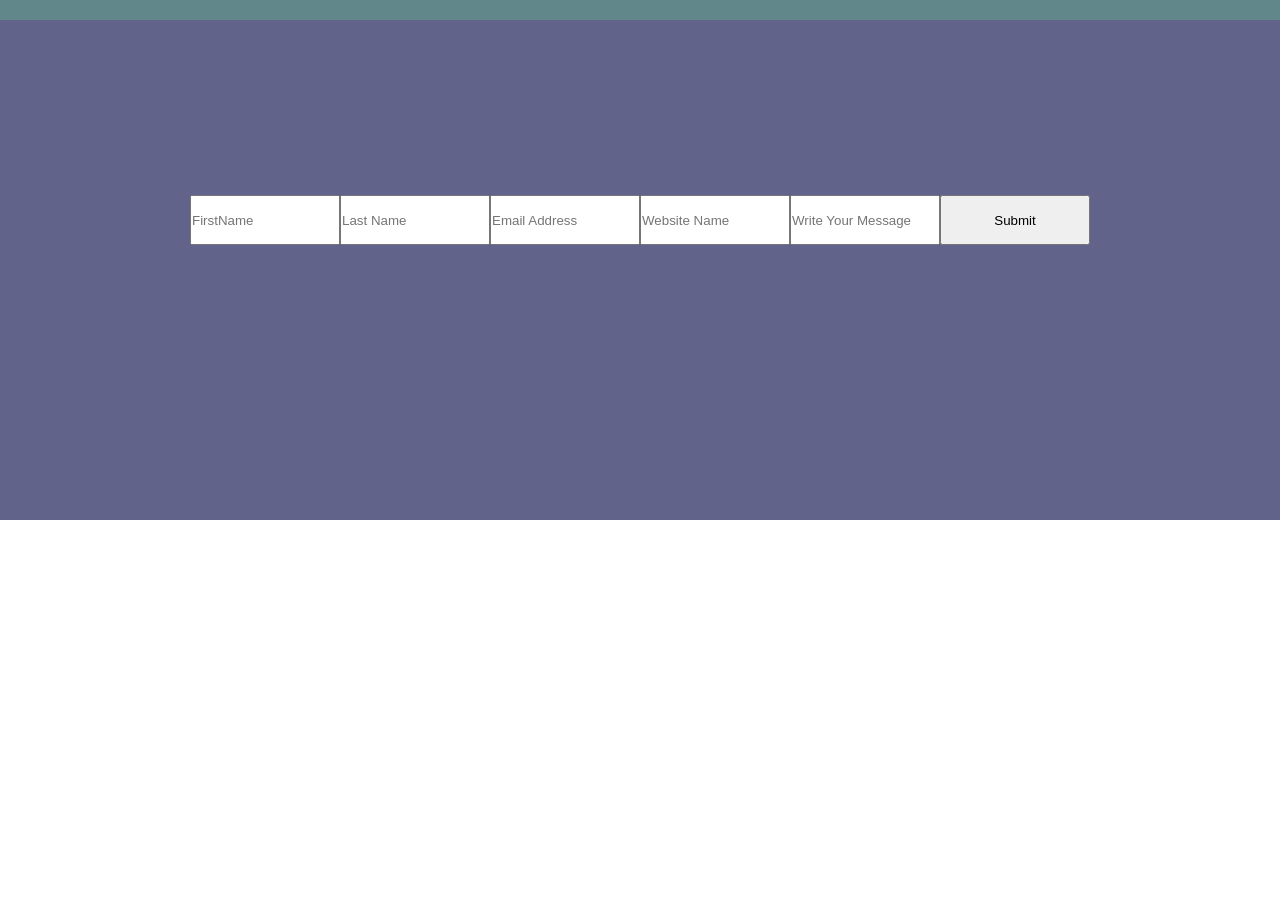
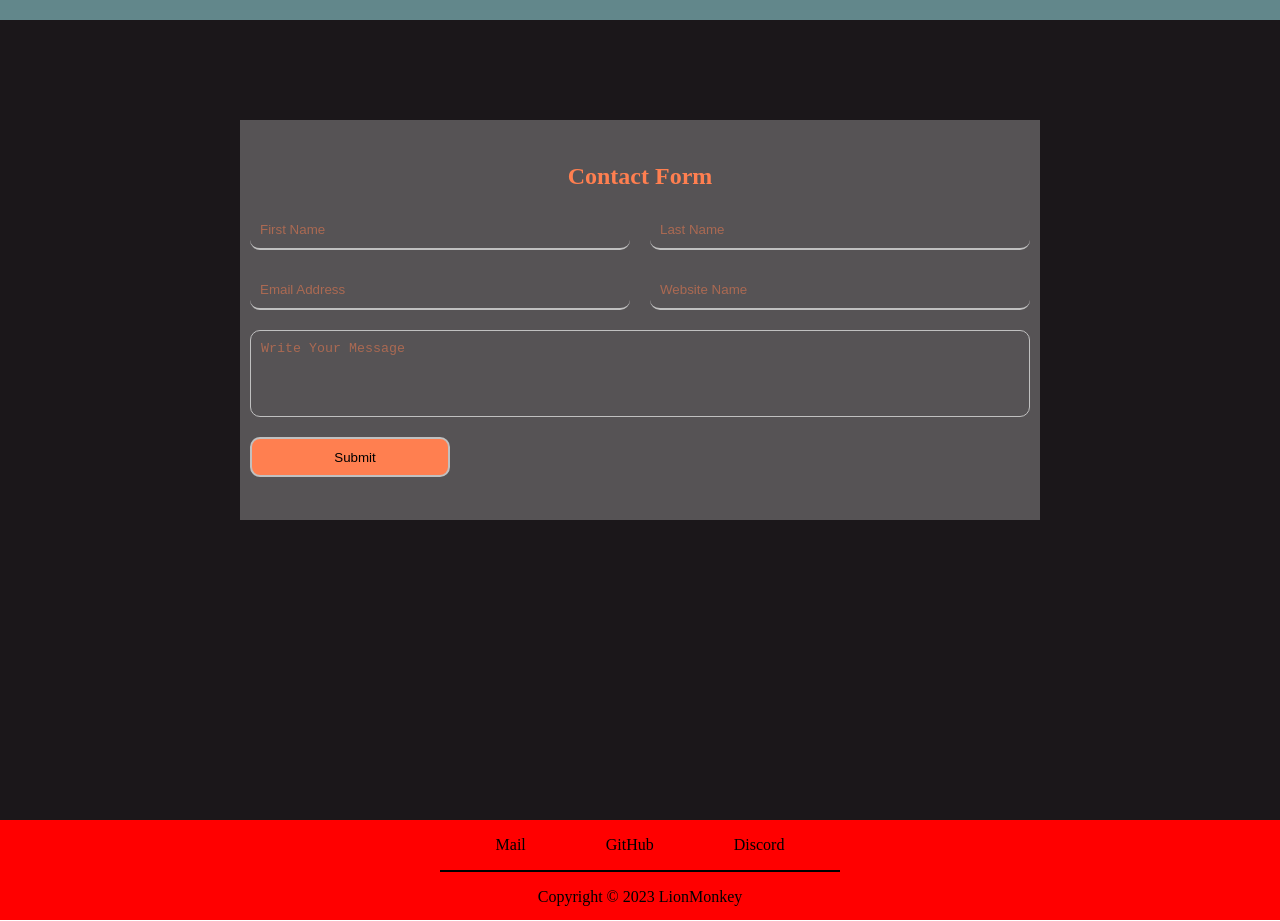
Before and after one commit to LionMonk3y/lionMonkeyDevPortfolio, a plain HTML site: page index.html in a window 1280 px wide. Shown: the part 2380-3301 px from the top of the page. Before the commit the page ends 2900 px from the top, so only its background shows below. Drawn offline with Linux system fonts and the light colour scheme.

Commit message:
Contact form update / New footer

```diff
--- a/index.html
+++ b/index.html
@@ -86,16 +86,32 @@
 
   <section id="contactFormSection">
     <div id="contactFormBox">
+      <h2>Contact Form</h2>
       <form action="" id="contactForm">
-        <input type="text" placeholder="FirstName">
+        <input type="text" placeholder="First Name">
         <input type="text" placeholder="Last Name">
-        <input type="text" placeholder="Email Address">
+        <input type="email" placeholder="Email Address">
         <input type="text" placeholder="Website Name">
-        <input type="text" placeholder="Write Your Message">
+        <textarea name="" id="formMessageText" rows="5" placeholder="Write Your Message"></textarea>
         <input type="submit" value="Submit">
       </form>
     </div>
   </section>
+
+  <!-- FOOTER -->
+<footer>
+
+  <div id="footerContact">
+    <p>Mail</p>
+    <p>GitHub</p>
+    <p>Discord</p>
+  </div>
+  <hr id="line">
+
+  <div id="copyrightInfo"><p>Copyright © 2023 LionMonkey</p></div>
+</footer>
+
+
 
 </body>
 
--- a/style.css
+++ b/style.css
@@ -172,27 +172,122 @@ https://www.user.com/en
 /* CONTACT FORM */
 
 #contactFormSection {
-    background-color: rgb(98, 99, 139);
-    height: 500px;
+    background-color: rgba(27, 23, 26);
+    height: 800px;
+    padding: 100px;
 }
 
 #contactFormBox {
     height: 400px;
+    width: 800px;
     margin-right: auto;
     margin-left: auto;
     display: flex;
     justify-content: center;
     align-items: center;
     text-align: center;
+    flex-direction: column;
+    gap: 20px;
+    background-color: rgba(255, 255, 255, 0.257);
+}
+
+#contactFormBox > h2{
+    color: coral;
 }
 
 #contactForm {
+    display: flex;
+    width: 780px;
+    flex-wrap: wrap;
+    gap: 20px;
 
-    display: flex;
-    flex-wrap: wrap;
 }
 
 #contactForm input {
-    inline-size: 150px;
+    inline-size: 380px;
+    height: 40px;
+    border: none;
+    border-bottom: 2px solid silver;
+    background-color: transparent;
+    color: coral;
+    border-radius: 10px;
+    padding-left: 10px;
+}
+
+#contactForm input::placeholder{
+    color: rgba(255, 127, 80, 0.5);
+}
+#contactForm input:focus{
+    outline: none;
+
+}
+
+#formMessageText{
+    width: 780px;
+    resize: none;
+    border-color: silver;
+    border-radius: 10px;
+    padding-left: 10px;
+    padding-top: 10px;
+    background-color: transparent;
+    color: coral;
+}
+
+#formMessageText::placeholder{
+    color: rgba(255, 127, 80, 0.5);
+}
+
+#formMessageText:focus{
+    outline: none;
+}
+
+#contactForm input:nth-last-child(1){
+    width: 200px;
+    border: 2px solid silver;
+    background-color: rgba(255, 127, 80, 1);
+    color: black;
+}
+
+#contactForm input:nth-last-child(1):hover{
+    width: 200px;
+    border: 2px solid silver;
+    background-color: rgba(255, 127, 80, 0.5);
+    color: black;
+}
+
+/* FOOTER */
+
+footer{
+    background-color: red;
+    height: 100px;
+}
+
+
+footer hr{
+width: 400px;
+margin-left: auto;
+margin-right: auto;
+}
+
+#footerContact{
     height: 50px;
+    display: flex;
+    align-items: center;
+    justify-content: center;
+    gap: 80px;
 }
+
+#line{
+    border: 1px solid;
+}
+
+#footerContact p{
+    display: flex;
+}
+
+#copyrightInfo{
+    height: 49px;
+    display: flex;
+    align-items: center;
+    justify-content: center;
+}
```
